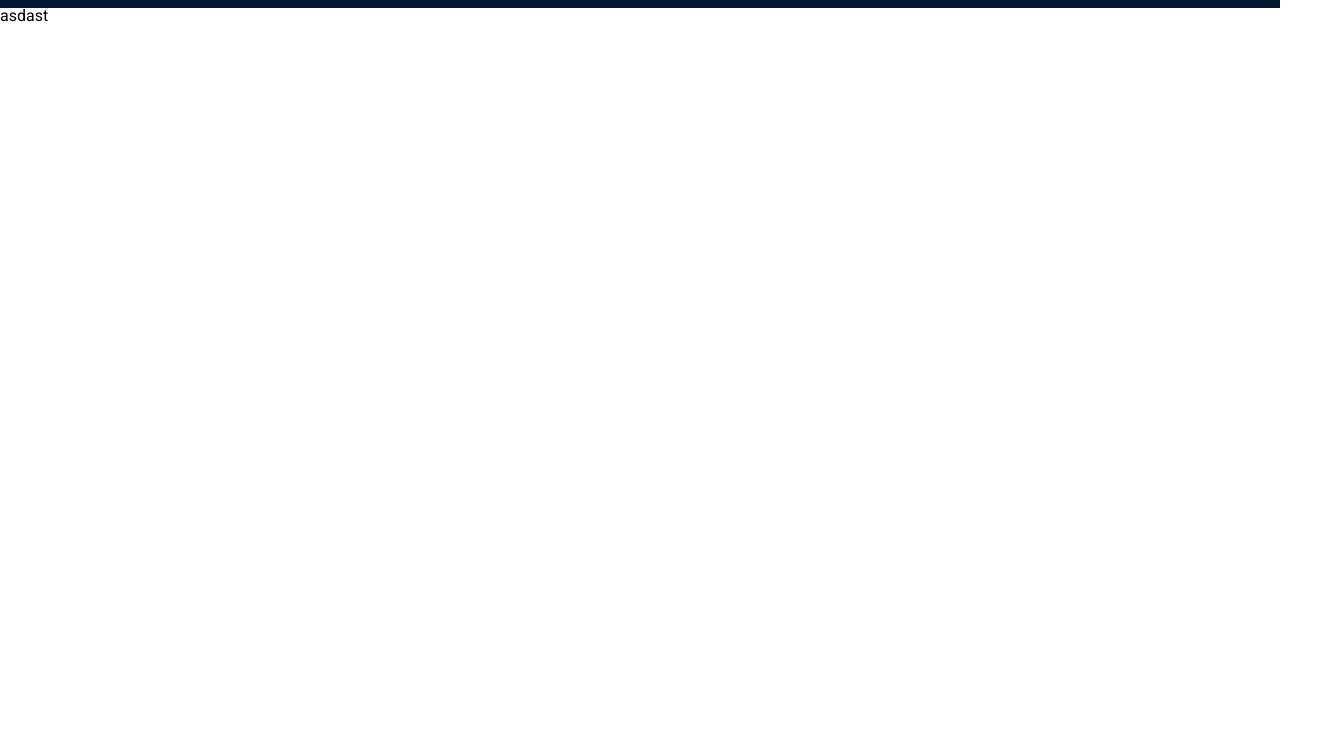
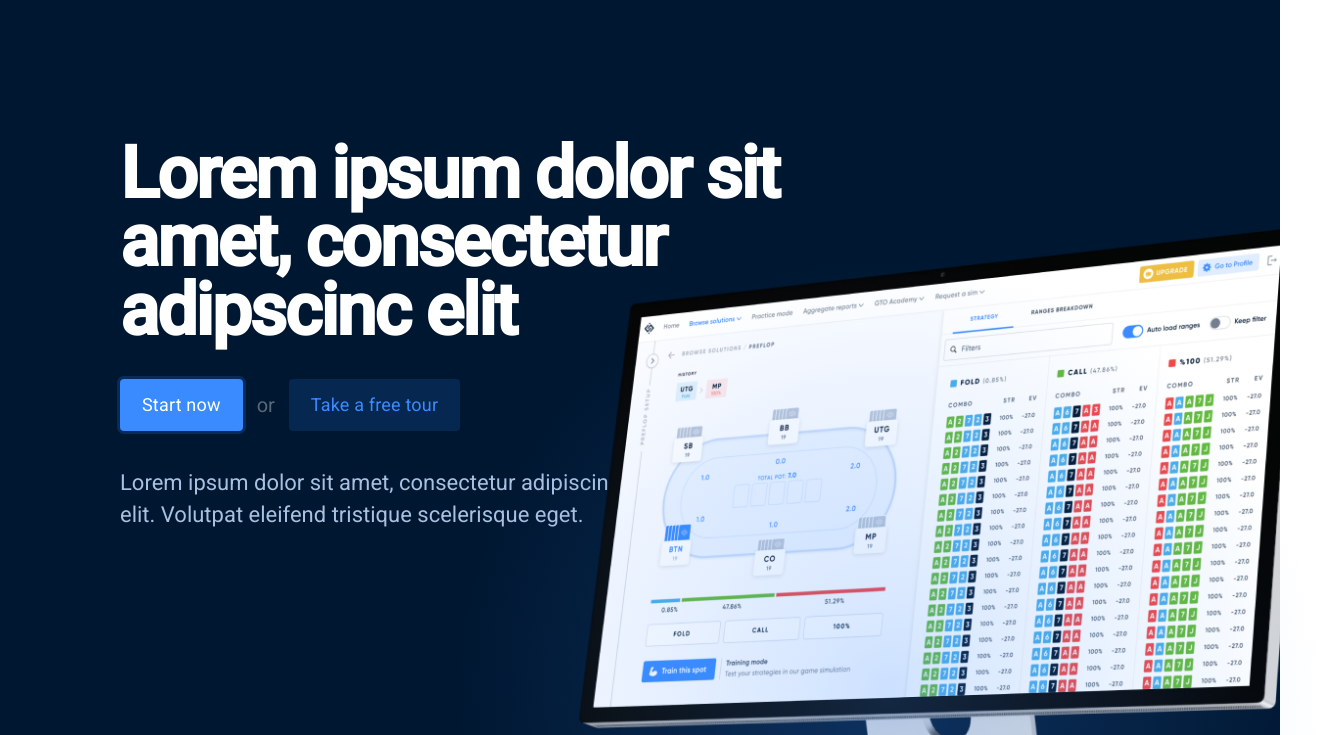
Before and after one commit to nazmieievilya/gulp-practice, a website: page src/index.html in a window 1280 px wide. Shown: the part 65-800 px from the top of the page, 1324 px wide, since content can reach past the window. Drawn offline with nearby package versions, Linux system fonts and the light colour scheme; files that its build step writes are made by us from their sources.

Commit message:
hero section

```diff
--- /dev/null
+++ b/src/html/_hero.html
@@ -0,0 +1,18 @@
+<section class="section__hero">
+  <img src="../img/mac.png" alt="mac" class="hero_img" />
+  <div class="hero__gradient"></div>
+  <div class="hero__container">
+    <h1 class="hero__title">
+      Lorem ipsum dolor sit amet, consectetur adipscinc elit
+    </h1>
+    <div class="hero__buttons">
+      <a href="#" class="btn btn-primary">Start now</a>
+      <span class="hero-span">or</span>
+      <a href="#" class="btn btn-secondary">Take a free tour</a>
+    </div>
+    <p class="hero__text">
+      Lorem ipsum dolor sit amet, consectetur adipiscing elit. Volutpat eleifend
+      tristique scelerisque eget.
+    </p>
+  </div>
+</section>
--- a/src/index.html
+++ b/src/index.html
@@ -16,9 +16,13 @@
 
   <body class="main__body">
     <!-- Header -->
-    @@include('./html/_header.html')
+    <header class="page_header">
+      @@include('./html/_header.html')
+      <!-- Hero -->
+      @@include('./html/_hero.html')
+    </header>
     <!-- Main Page -->
-    <main>asdast</main>
+    <main></main>
     <!-- Footer -->
     <!-- @@include('./html/_footer.html') -->
   </body>
--- a/src/scss/_global.scss
+++ b/src/scss/_global.scss
@@ -36,6 +36,7 @@ body {
   padding: 15px 22px;
   font-style: normal;
   font-size: 18px;
+  display: inline-block;
   line-height: 22px;
   /* identical to box height */
 
--- /dev/null
+++ b/src/scss/_hero.scss
@@ -0,0 +1,69 @@
+.page_header {
+  height: 900px;
+  background-color: $primary;
+  position: relative;
+}
+.hero_img {
+  position: absolute;
+  bottom: 0;
+  right: 0;
+  max-width: 702px;
+}
+.hero__gradient {
+  position: absolute;
+  width: 869px;
+  height: 869px;
+  left: 455px;
+  top: 321px;
+
+  background: radial-gradient(
+    50% 50% at 50% 50%,
+    rgba(57, 139, 255, 0.324) 0%,
+    rgba(57, 139, 255, 0.24) 20.83%,
+    rgba(57, 139, 255, 0) 100%
+  );
+  opacity: 0.75;
+}
+.section__hero {
+  background-color: $primary;
+}
+.hero__container {
+  padding-top: 132px;
+  padding-left: 120px;
+}
+.hero__title {
+  font-style: normal;
+  font-weight: 700;
+  font-size: 72px;
+  line-height: 95%;
+  /* or 68px */
+  width: 715px;
+  letter-spacing: -0.03em;
+
+  /* white */
+  margin-bottom: 34px;
+  color: #ffffff;
+}
+.hero__buttons {
+  display: flex;
+  gap: 14px;
+  align-items: center;
+}
+.btn {
+}
+.btn-primary {
+}
+.hero-span {
+  font-size: 20px;
+  line-height: 145%;
+  /* identical to box height, or 29px */
+
+  color: rgba(255, 255, 255, 0.35);
+}
+.hero__text {
+  width: 533px;
+  margin-top: 36px;
+  font-size: 22px;
+  line-height: 145%;
+  color: #aac0e0;
+}
--- a/src/scss/style.scss
+++ b/src/scss/style.scss
@@ -1,11 +1,12 @@
 // Global SCSS-files imports
-@import './vars';
-@import './reset';
-@import './global';
+@import "./vars";
+@import "./reset";
+@import "./global";
 
 // Sections or Pages SCSS-files imports
-@import './header';
-@import './home';
+@import "./header";
+@import "./home";
+@import "./hero";
 // @import './footer';
 
 // Libs
```
Also changed, not shown: build/css/style.css, build/css/style.min.css, build/img/Mac Studio.png (added), build/img/mac.png (added), build/index.html, src/img/mac.png (added).
